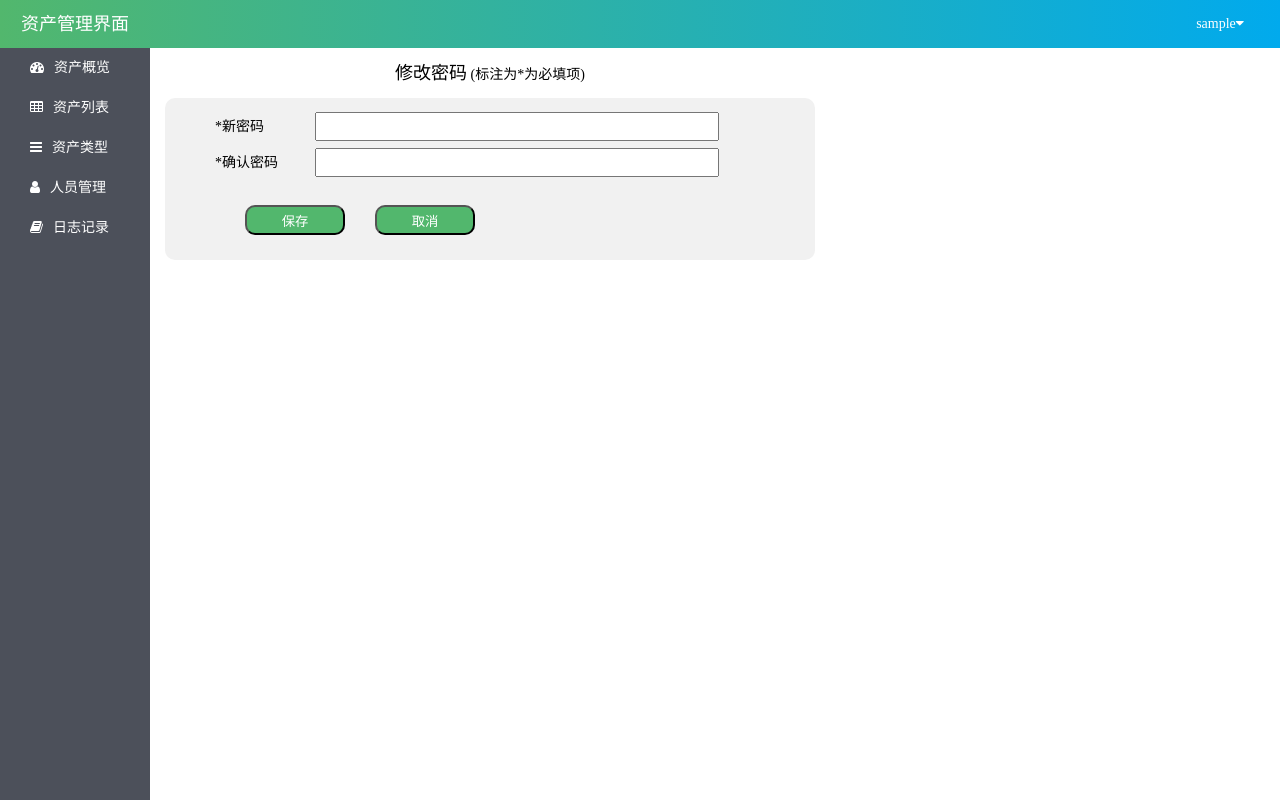
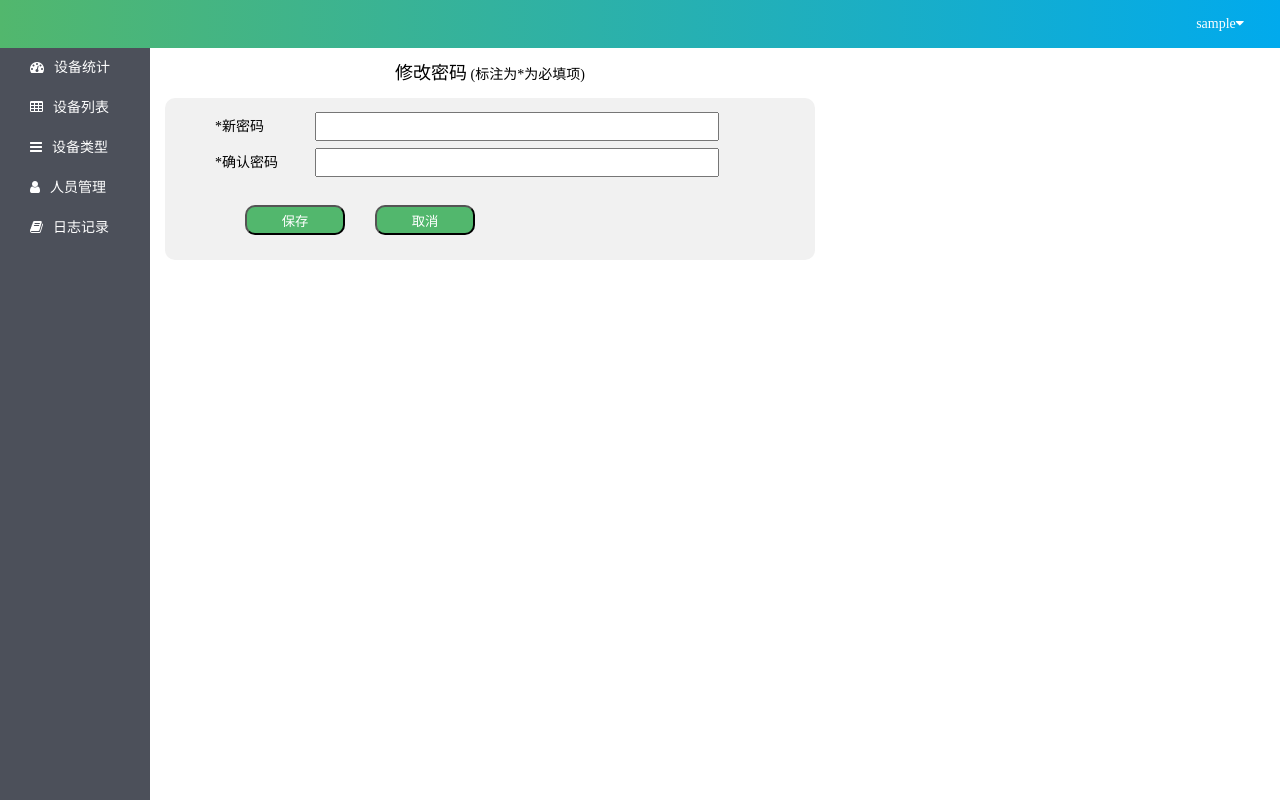
Before and after one commit to fanzhili3157/device_system, a Django app: page /users/user/pwdmodify/ in a window 1280 px wide. Run offline with Django 3.2, Linux system fonts and the light colour scheme; the visitor is signed in with stand-in values (Sample User, id 1); parts of the project's set-up code (start-up, migrations or seed data) failed here and were passed over.

Commit message:
2020-10-1

```diff
--- a/apps/servers/templates/servers/index.html
+++ b/apps/servers/templates/servers/index.html
@@ -1,19 +1,19 @@
 {% extends 'base.html' %}
 {% load static %}
-{% block title %}资产管理 - 首页{% endblock %}
+{% block title %}设备管理 - 首页{% endblock %}
 {% block custome_css %}
     <link rel="stylesheet" href="{% static 'servers/css/index.css' %}">
 {% endblock %}
 {% block content %}
     <div class="content">
         <div class="table-left">
-            <p>资产统计</p>
+            <p>设备统计</p>
             <br/><br/>
             <table class="table-list">
                 <thead>
                     <tr>
                         <th class="table-line">序号</th>
-                        <th>资产类型</th>
+                        <th>设备类型</th>
                         <th class="table-line">数量</th>
                     </tr>
                 </thead>
--- a/apps/servers/templates/servers/server_list.html
+++ b/apps/servers/templates/servers/server_list.html
@@ -1,10 +1,10 @@
 {% extends 'base.html' %}
 {% load static %}
-{% block title %}资产管理 - 资产列表{% endblock %}
+{% block title %}设备管理 - 设备列表{% endblock %}
 {% block custome_css %}{% endblock %}
 {% block content %}
     <div class="content">
-        <p>资产列表</p>
+        <p>设备列表</p>
         <div class="form-class">
             <form action="" method="get">
                 <input id="search" class="form-text" type="text" placeholder="搜索..." name="search" value="{% if search %}{{ search }}{% endif %}"/>
--- a/apps/servers/views.py
+++ b/apps/servers/views.py
@@ -14,7 +14,7 @@ from utils.mixin_utils import LoginRequiredMixin
 
 
 # 定义首页视图
-class IndexView(LoginRequiredMixin, View):
+class IndexView(View):
     def get(self, request):
         total = Server.objects.count()
         zctype_groups = Server.objects.values("zctype__zctype").annotate(zctype_num=Count("zctype")).all().\
@@ -23,7 +23,7 @@ class IndexView(LoginRequiredMixin, View):
 
 
 # 资产列表
-class ServerListView(LoginRequiredMixin, View):
+class ServerListView(View):
     def get(self, request):
         search = request.GET.get('search')
         if search:
--- a/apps/users/templates/users/user_add.html
+++ b/apps/users/templates/users/department_add.html
@@ -1,6 +1,6 @@
 {% extends 'base.html' %}
 {% load static %}
-{% block title %}资产管理 - 添加人员{% endblock %}
+{% block title %}设备管理 - 添加用户{% endblock %}
 {% block custome_css %}
     <link rel="stylesheet" href="{% static 'servers/css/server-add.css' %}">
 {% endblock %}
--- a/apps/users/templates/users/login.html
+++ b/apps/users/templates/users/login.html
@@ -3,12 +3,12 @@
 {% load static %}
 <head>
     <meta charset="UTF-8">
-    <title>资产管理 - 登录</title>
+    <title>设备管理 - 登录</title>
     <link rel="stylesheet" href="{% static 'users/css/login.css' %}">
 </head>
 <body class="login-bg">
     <div class="login-content">
-        <div class="login-title">资产管理登录</div>
+        <div class="login-title">设备管理登录</div>
         <form action="" method="post">
             <input class="login-input topline {% if login_form.errors.username %}input-error{% endif %}" type="text" name="username" placeholder="用户名">
             <input class="login-input {% if login_form.errors.password %}input-error{% endif %}" type="password" name="password" placeholder="密码">
--- a/apps/users/templates/users/operate_log.html
+++ b/apps/users/templates/users/operate_log.html
@@ -1,6 +1,6 @@
 {% extends 'base.html' %}
 {% load static %}
-{% block title %}资产管理 - 操作日志{% endblock %}
+{% block title %}设备管理 - 操作日志{% endblock %}
 {% block custome_css %}
 {% endblock %}
 {% block content %}
--- a/apps/users/templates/users/user_list.html
+++ b/apps/users/templates/users/user_list.html
@@ -1,6 +1,6 @@
 {% extends 'base.html' %}
 {% load static %}
-{% block title %}资产管理 - 人员列表{% endblock %}
+{% block title %}设备管理 - 部门列表{% endblock %}
 {% block custome_css %}
 {% endblock %}
 {% block content %}
--- a/apps/users/templates/users/user_pwd_modify.html
+++ b/apps/users/templates/users/user_pwd_modify.html
@@ -1,6 +1,6 @@
 {% extends 'base.html' %}
 {% load static %}
-{% block title %}资产管理 - 修改密码{% endblock %}
+{% block title %}设备管理 - 修改密码{% endblock %}
 {% block custome_css %}
     <link rel="stylesheet" href="{% static 'servers/css/server-add.css' %}">
     <link rel="stylesheet" href="{% static 'servers/css/server-detail.css' %}">
--- a/templates/base.html
+++ b/templates/base.html
@@ -10,22 +10,27 @@
 </head>
 <body>
     <div class="nav">
-        <div class="nav-left">资产管理界面</div>
+        <div class="nav-left"></div>
         <div class="nav-right">
+            {% if request.user.isadmin == '1' or request.user.is_superuser == 1 %}
             <div class="nav-right-name">{{ request.user.username }}<i class="fa fa-caret-down" aria-hidden="true"></i>
                 <dl class="nav-right-signout">
                     <dd><a href="{% url 'users:user_pwd_modify' %}">修改密码</a></dd>
                     <dd><a href="{% url 'users:user_logout' %}">退出</a></dd>
                 </dl>
             </div>
+            {% else %}
+                <div class="nav-right-name"><a href="{% url 'users:user_login' %}">登录</a></div>
+            {% endif %}
+
         </div>
     </div>
     <div class="sidebar" id="sidebar">
         <ul>
-            <li {% ifequal request.path '/' %}class="active-li"{% endifequal %}><a href="{% url 'index' %}"><i class="fa fa-tachometer" aria-hidden="true"></i><span class="">资产概览</span></a></li>
-            <li {% ifequal request.path|slice:20 '/servers/server/list' %}class="active-li"{% endifequal %}><a href="{% url 'servers:server_list' %}"><i class="fa fa-table" aria-hidden="true"></i><span>资产列表</span></a></li>
+            <li {% ifequal request.path '/' %}class="active-li"{% endifequal %}><a href="{% url 'index' %}"><i class="fa fa-tachometer" aria-hidden="true"></i><span class="">设备统计</span></a></li>
+            <li {% ifequal request.path|slice:20 '/servers/server/list' %}class="active-li"{% endifequal %}><a href="{% url 'servers:server_list' %}"><i class="fa fa-table" aria-hidden="true"></i><span>设备列表</span></a></li>
             {% if request.user.isadmin == '1' or request.user.is_superuser == 1 %}
-                <li {% ifequal request.path|slice:18 '/servers/type/list' %}class="active-li"{% endifequal %}><a href="{% url 'servers:type_list' %}"><i class="fa fa-bars" aria-hidden="true"></i><span>资产类型</span></a></li>
+                <li {% ifequal request.path|slice:18 '/servers/type/list' %}class="active-li"{% endifequal %}><a href="{% url 'servers:type_list' %}"><i class="fa fa-bars" aria-hidden="true"></i><span>设备类型</span></a></li>
                 <li {% ifequal request.path|slice:16 '/users/user/list' %}class="active-li"{% endifequal %}><a href="{% url 'users:user_list' %}"><i class="fa fa-user" aria-hidden="true"></i><span class="">人员管理</span></a></li>
                 <li {% ifequal request.path|slice:23 '/users/user/operate_log' %}class="active-li"{% endifequal %}><a href="{% url 'users:operate_log' %}"><i class="fa fa-book" aria-hidden="true"></i><span class="">日志记录</span></a></li>
             {% endif %}
```
